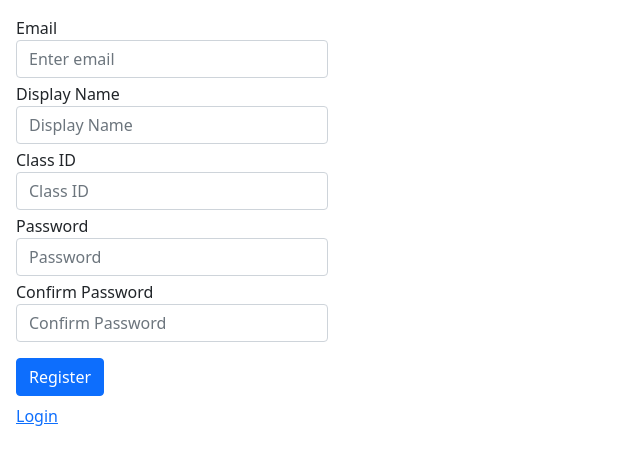
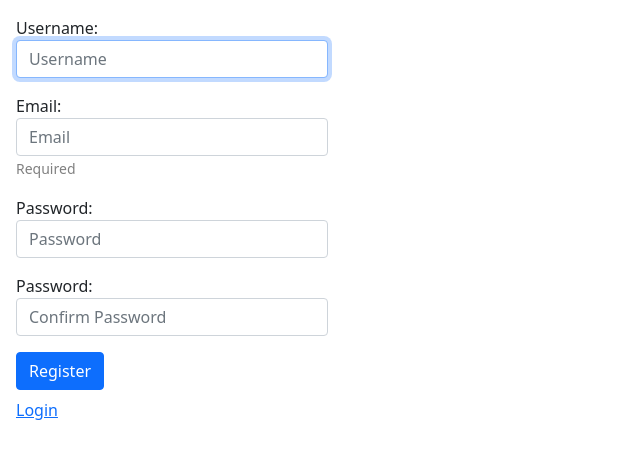
Before and after one commit to sjtolley9/TheCluster, a Django app: template cluster/portal/templates/portal/register.html in a window 1280 px wide. Shown: the part 92-557 px from the top of the page, without its empty margins (0-640 px from the left). Run offline with Django 3.2, Linux system fonts and the light colour scheme; the template is opened without the code that fills it: values that come from a table or form of the project are taken from there, others are empty.

Commit message:
User registration with links resolved

```diff
--- a/cluster/portal/forms.py
+++ b/cluster/portal/forms.py
@@ -1,5 +1,24 @@
 from django import forms
+from django.contrib.auth.forms import UserCreationForm
+from django.contrib.auth.models import User
 
 class LoginForm(forms.Form):
     username = forms.CharField(label="Username", max_length=50)
     password = forms.CharField(label="Password", max_length=50, widget=forms.PasswordInput)
+
+class SignUpForm(UserCreationForm):
+    email = forms.EmailField(max_length=254, help_text="Required")
+    username = forms.CharField(label="Username", max_length=50)
+    password1 = forms.CharField(label="Password", max_length=50, widget=forms.PasswordInput)
+    password2 = forms.CharField(label="Password", max_length=50, widget=forms.PasswordInput)
+    email.widget.attrs['class'] = 'form-control'
+    email.widget.attrs['placeholder'] = 'Email'
+    username.widget.attrs['class'] = 'form-control'
+    username.widget.attrs['placeholder'] = 'Username'
+    password1.widget.attrs['class'] = 'form-control'
+    password1.widget.attrs['placeholder'] = 'Password'
+    password2.widget.attrs['class'] = 'form-control'
+    password2.widget.attrs['placeholder'] = 'Confirm Password'
+    class Meta:
+        model = User
+        fields = ('username', 'email', 'password1', 'password2')
--- a/cluster/portal/templates/portal/login1.html
+++ b/cluster/portal/templates/portal/login1.html
@@ -20,7 +20,7 @@
         <button type="register" class="btn btn-primary">Login</button>
     </form>
     <div class="pt-2">
-        <a class="link" href="#">Register</a>
+        <a class="link" href="/register/">Register</a>
       </div>
   </div>
 
--- a/cluster/portal/templates/portal/register.html
+++ b/cluster/portal/templates/portal/register.html
@@ -2,44 +2,27 @@
 {% block content %}
 
 <div class="m-3">
-  <form>
-    <div class="pb-1">
-      <div class="form-group col-md-3">
-        <label for="regEmail">Email</label>
-        <input type="email" class="form-control" id="regEmail" placeholder="Enter email">
-      </div>
-    </div>
-    <div class="pb-1">
-      <div class="form-group col-md-3">
-        <label for="regDisplayName">Display Name</label>
-        <input type="text" class="form-control" id="regDisplayName" placeholder="Display Name">
-      </div>
-    </div>
-    <div class="pb-1">
-      <div class="form-group col-md-3">
-        <label for="regClassID">Class ID</label>
-        <input type="password" class="form-control" id="regClassID" placeholder="Class ID">
-      </div>
-    </div>
-    <div class="pb-1">
-      <div class="form-group col-md-3">
-        <label for="regPassword">Password</label>
-        <input type="password" class="form-control" id="regPassword" placeholder="Password">
-      </div>
-    </div>
-    <div class="pb-3">
-      <div class="form-group col-md-3">
-        <label for="regPasswordConf"> Confirm Password</label>
-        <input type="password" class="form-control" id="regPasswordConf" placeholder="Confirm Password">
-      </div>
-    </div>
-
+<form method="post" action="/register/">
+	{% csrf_token %}
+	{% for field in form %}
+	<div class="pb-3">
+		<div class="form-group col-md-3">
+		{{ field.label_tag }}
+		{{ field }}
+		{% if field.help_text %}
+		<small style="color: grey">{{ field.help_text }}</small>
+		{% endif %}
+		{% for error in field.errors %}
+			<p style="color:red">{{ error }}</p>
+		{% endfor %}
+		</div>
+	</div>
+	{% endfor %}
     <button type="register" class="btn btn-primary">Register</button>
-  </form>
+</form>
   <div class="pt-2">
-    <a class="link" href="#">Login</a>
+    <a class="link" href="/login/">Login</a>
   </div>
-
 </div>
 
 {% endblock content %}
--- a/cluster/portal/urls.py
+++ b/cluster/portal/urls.py
@@ -7,4 +7,5 @@ urlpatterns = [
     path('new/', views.create_job, name='create'),
     path('login/', views.login_view, name='login'),
     path('logout/', views.logout_view, name='logout'),
+    path('register/', views.register_view, name='register'),
 ]
```
Also changed, not shown: cluster/portal/views.py (+16 -1 lines).
